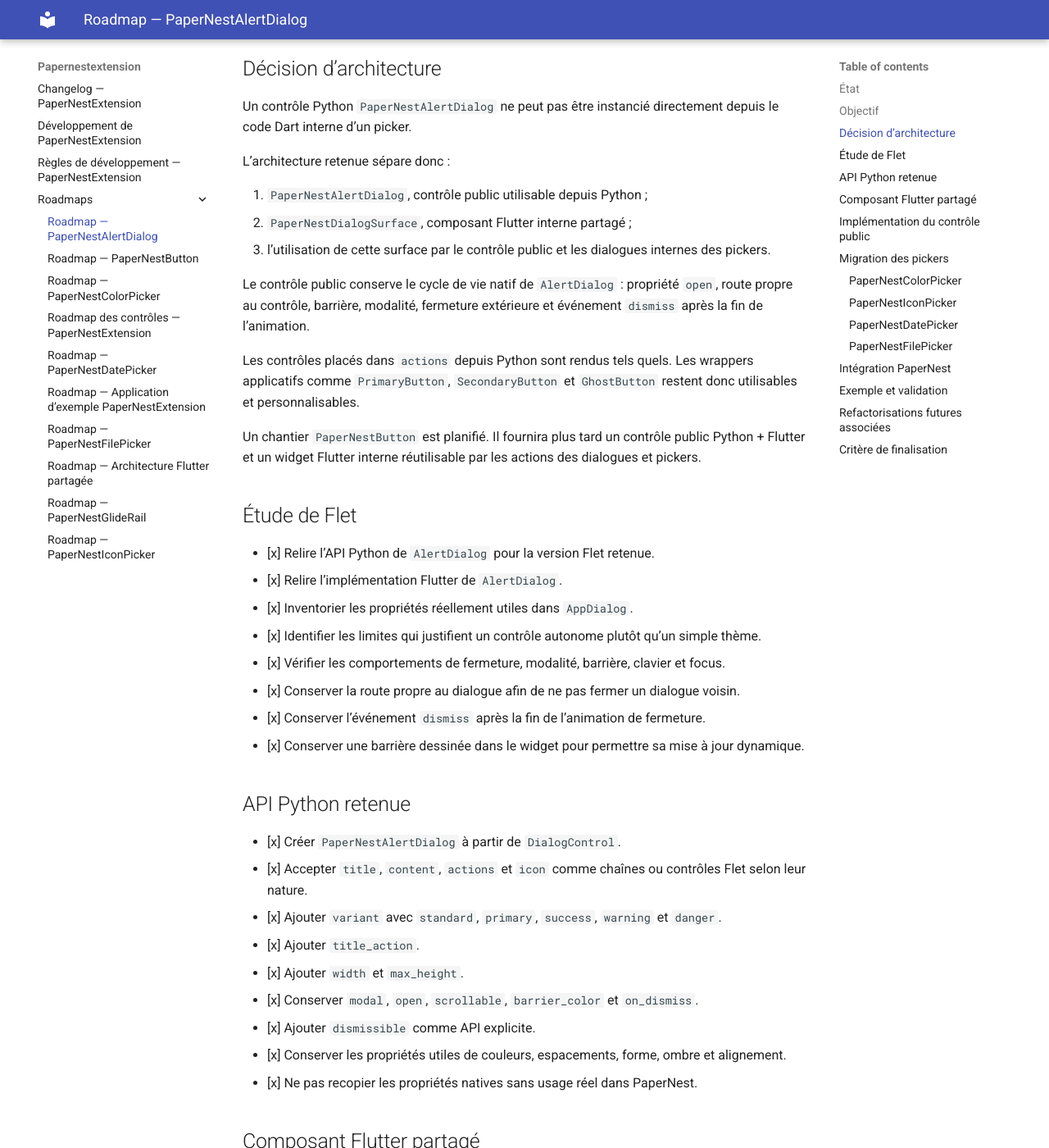
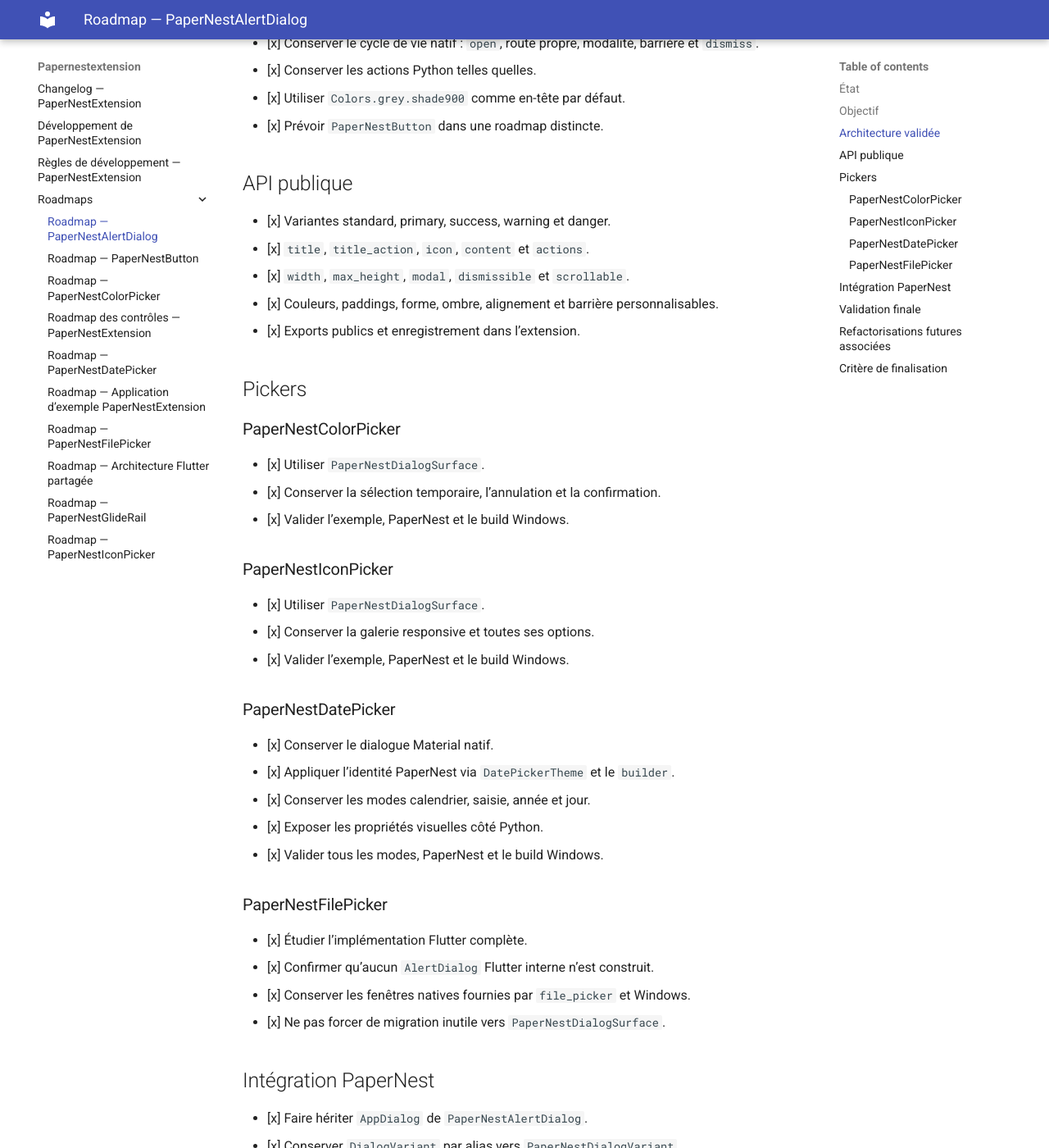
Before and after one commit to Drenae/PaperNestExtension, an MkDocs documentation site: the page built from docs/roadmaps/ROADMAP_ALERT_DIALOG.md, in a window 1280 px wide and 1400 px high, scrolled down 760 px. Shown: the whole window at 82% size. Built offline with MkDocs 1.6.1 and Material for MkDocs 9.7.7, drawn with Linux system fonts in a browser that asks for light colours; some of the changed text lies outside the part shown.

Commit message:
docs(roadmap): record picker validation and PaperNest integration

```diff
--- a/docs/roadmaps/ROADMAP_ALERT_DIALOG.md
+++ b/docs/roadmaps/ROADMAP_ALERT_DIALOG.md
@@ -2,13 +2,11 @@
 
 ## État
 
-Phase 3 officiellement ouverte.
+Phase 3 avancée.
 
-Les sources Python et Flutter de `AlertDialog` pour la version Flet retenue ont été fournies et étudiées. Le contrôle public, sa surface Flutter partagée, les exports et l’enregistrement dans l’extension sont créés.
+`PaperNestAlertDialog`, `PaperNestDialogSurface` et l’application d’exemple sont créés, compilés et validés sous Windows. Les migrations des ColorPicker, IconPicker et DatePicker sont également validées.
 
-La compilation Flutter, `flet run`, le build Windows et la page d’exemple ont été testés et validés. L’API publique est jugée complète et les actions fournies depuis Python restent entièrement personnalisables.
-
-`PaperNestColorPicker` et `PaperNestIconPicker` utilisent maintenant `PaperNestDialogSurface` et leurs migrations ont été testées et validées. `PaperNestDatePicker` conserve le dialogue Material natif, mais reçoit désormais l’identité PaperNest via le `builder` de `showDatePicker()` afin de préserver toutes ses fonctions.
+L’intégration de `AppDialog(PaperNestAlertDialog)` est maintenant implémentée dans PaperNest et attend sa validation applicative et son build Windows.
 
 ## Objectif
 
@@ -18,160 +16,78 @@ Créer un dialogue PaperNest réutilisable :
 - comme rendu Flutter partagé à l’intérieur des pickers ;
 - avec une identité visuelle cohérente dans PaperNest et PaperNestExtension.
 
-## Décision d’architecture
+## Architecture validée
 
-Un contrôle Python `PaperNestAlertDialog` ne peut pas être instancié directement depuis le code Dart interne d’un picker.
+- [x] Créer `PaperNestAlertDialog`, contrôle public Python.
+- [x] Créer `PaperNestDialogSurface`, surface Flutter interne partagée.
+- [x] Conserver le cycle de vie natif : `open`, route propre, modalité, barrière et `dismiss`.
+- [x] Conserver les actions Python telles quelles.
+- [x] Utiliser `Colors.grey.shade900` comme en-tête par défaut.
+- [x] Prévoir `PaperNestButton` dans une roadmap distincte.
 
-L’architecture retenue sépare donc :
+## API publique
 
-1. `PaperNestAlertDialog`, contrôle public utilisable depuis Python ;
-2. `PaperNestDialogSurface`, composant Flutter interne partagé ;
-3. l’utilisation de cette surface par le contrôle public et les dialogues internes des pickers.
+- [x] Variantes standard, primary, success, warning et danger.
+- [x] `title`, `title_action`, `icon`, `content` et `actions`.
+- [x] `width`, `max_height`, `modal`, `dismissible` et `scrollable`.
+- [x] Couleurs, paddings, forme, ombre, alignement et barrière personnalisables.
+- [x] Exports publics et enregistrement dans l’extension.
 
-Le contrôle public conserve le cycle de vie natif de `AlertDialog` : propriété `open`, route propre au contrôle, barrière, modalité, fermeture extérieure et événement `dismiss` après la fin de l’animation.
-
-Les contrôles placés dans `actions` depuis Python sont rendus tels quels. Les wrappers applicatifs comme `PrimaryButton`, `SecondaryButton` et `GhostButton` restent donc utilisables et personnalisables.
-
-Un chantier `PaperNestButton` est planifié. Il fournira plus tard un contrôle public Python + Flutter et un widget Flutter interne réutilisable par les actions des dialogues et pickers.
-
-## Étude de Flet
-
-- [x] Relire l’API Python de `AlertDialog` pour la version Flet retenue.
-- [x] Relire l’implémentation Flutter de `AlertDialog`.
-- [x] Inventorier les propriétés réellement utiles dans `AppDialog`.
-- [x] Identifier les limites qui justifient un contrôle autonome plutôt qu’un simple thème.
-- [x] Vérifier les comportements de fermeture, modalité, barrière, clavier et focus.
-- [x] Conserver la route propre au dialogue afin de ne pas fermer un dialogue voisin.
-- [x] Conserver l’événement `dismiss` après la fin de l’animation de fermeture.
-- [x] Conserver une barrière dessinée dans le widget pour permettre sa mise à jour dynamique.
-
-## API Python retenue
-
-- [x] Créer `PaperNestAlertDialog` à partir de `DialogControl`.
-- [x] Accepter `title`, `content`, `actions` et `icon` comme chaînes ou contrôles Flet selon leur nature.
-- [x] Ajouter `variant` avec `standard`, `primary`, `success`, `warning` et `danger`.
-- [x] Ajouter `title_action`.
-- [x] Ajouter `width` et `max_height`.
-- [x] Conserver `modal`, `open`, `scrollable`, `barrier_color` et `on_dismiss`.
-- [x] Ajouter `dismissible` comme API explicite.
-- [x] Conserver les propriétés utiles de couleurs, espacements, forme, ombre et alignement.
-- [x] Ne pas recopier les propriétés natives sans usage réel dans PaperNest.
-
-## Composant Flutter partagé
-
-- [x] Créer `PaperNestDialogSurface`.
-- [x] Construire l’en-tête sombre, l’icône, le titre et `title_action`.
-- [x] Utiliser `Colors.grey.shade900`, équivalent de `ft.Colors.GREY_900`, comme couleur d’en-tête par défaut.
-- [x] Centraliser les paddings, rayons, ombres, couleurs et variantes.
-- [x] Gérer une largeur contrainte et une hauteur maximale.
-- [x] Gérer un contenu scrollable sans faire défiler la barre d’actions.
-- [x] Gérer les petits écrans via `SafeArea` et des contraintes adaptées.
-- [x] Permettre aux pickers de fournir leur propre contenu et leurs propres actions.
-- [ ] Vérifier l’accessibilité et le libellé sémantique pendant les tests finaux.
-
-## Implémentation du contrôle public
-
-- [x] Créer le fichier Python du contrôle.
-- [x] Créer le widget Flutter du contrôle.
-- [x] Reprendre le cycle de vie robuste de `AlertDialogControl`.
-- [x] Importer `ControlInheritedNotifier` depuis le package Flet sans dupliquer le framework.
-- [x] Enregistrer le contrôle dans `Extension.createWidget()`.
-- [x] Exporter le contrôle depuis les API publiques de l’extension.
-- [x] Vérifier la compilation Flutter.
-- [x] Vérifier `flet run`.
-- [x] Vérifier le build Windows de l’application d’exemple.
-
-## Migration des pickers
+## Pickers
 
 ### PaperNestColorPicker
 
-- [x] Remplacer l’`AlertDialog` Flutter local par `PaperNestDialogSurface`.
-- [x] Conserver `MaterialPicker` et sa sélection temporaire.
-- [x] Conserver l’annulation sans modification.
-- [x] Conserver la confirmation et l’événement `change`.
-- [x] Conserver les textes personnalisables `picker_title`, `cancel_text` et `confirm_text`.
-- [x] Ne pas modifier le champ, les bordures, le focus ni l’API Python.
-- [x] Recompiler l’extension.
-- [x] Tester le ColorPicker dans l’application d’exemple.
-- [x] Tester le ColorPicker dans PaperNest.
-- [x] Valider le build Windows.
-- [x] Faire valider la migration par l’utilisateur.
+- [x] Utiliser `PaperNestDialogSurface`.
+- [x] Conserver la sélection temporaire, l’annulation et la confirmation.
+- [x] Valider l’exemple, PaperNest et le build Windows.
 
 ### PaperNestIconPicker
 
-- [x] Remplacer l’`AlertDialog` Flutter local par `PaperNestDialogSurface`.
-- [x] Conserver la galerie responsive et les options personnalisées.
-- [x] Conserver la sélection temporaire.
-- [x] Conserver l’annulation sans modification.
-- [x] Conserver la confirmation et l’événement `change`.
-- [x] Conserver `picker_title`, `picker_description`, `cancel_text` et `confirm_text`.
-- [x] Ne pas modifier le champ, ses bordures, son focus ni son API Python.
-- [x] Recompiler l’extension.
-- [x] Tester l’IconPicker dans l’application d’exemple.
-- [x] Tester l’IconPicker dans PaperNest.
-- [x] Valider le build Windows.
-- [x] Faire valider la migration par l’utilisateur.
+- [x] Utiliser `PaperNestDialogSurface`.
+- [x] Conserver la galerie responsive et toutes ses options.
+- [x] Valider l’exemple, PaperNest et le build Windows.
 
 ### PaperNestDatePicker
 
-- [x] Étudier le paramètre `builder` de `showDatePicker()`.
-- [x] Confirmer que `PaperNestDialogSurface` ne peut pas remplacer proprement le dialogue sans reconstruire le calendrier natif.
-- [x] Conserver le DatePicker Material natif.
-- [x] Injecter l’identité PaperNest via `DatePickerTheme` dans le `builder`.
+- [x] Conserver le dialogue Material natif.
+- [x] Appliquer l’identité PaperNest via `DatePickerTheme` et le `builder`.
 - [x] Conserver les modes calendrier, saisie, année et jour.
-- [x] Conserver la validation, la localisation française et `onDatePickerModeChange`.
-- [x] Exposer `picker_primary_color`, `picker_bgcolor`, `picker_header_bgcolor`, `picker_header_color` et `picker_border_radius` côté Python.
-- [ ] Recompiler l’extension.
-- [ ] Tester tous les modes du DatePicker dans l’application d’exemple.
-- [ ] Tester le DatePicker dans PaperNest.
-- [ ] Valider le build Windows.
-- [ ] Faire valider la migration par l’utilisateur.
+- [x] Exposer les propriétés visuelles côté Python.
+- [x] Valider tous les modes, PaperNest et le build Windows.
 
 ### PaperNestFilePicker
 
-- [ ] Étudier séparément le contrôle, dont l’interface principale n’est pas un dialogue classique.
-- [ ] Ne migrer que les éventuels dialogues internes pertinents.
+- [x] Étudier l’implémentation Flutter complète.
+- [x] Confirmer qu’aucun `AlertDialog` Flutter interne n’est construit.
+- [x] Conserver les fenêtres natives fournies par `file_picker` et Windows.
+- [x] Ne pas forcer de migration inutile vers `PaperNestDialogSurface`.
 
 ## Intégration PaperNest
 
-- [ ] Créer `AppDialog(PaperNestAlertDialog)`.
-- [ ] Reproduire les variantes actuelles de `dialogs.py`.
-- [ ] Migrer `ConfirmDialog`, `DangerDialog` et `FormDialog` sans régression.
-- [ ] Supprimer l’héritage direct de `ft.AlertDialog` après validation.
-- [ ] Valider tous les dialogues existants dans PaperNest.
+- [x] Faire hériter `AppDialog` de `PaperNestAlertDialog`.
+- [x] Conserver `DialogVariant` par alias vers `PaperNestDialogVariant`.
+- [x] Conserver `ConfirmDialog`, `DangerDialog` et `FormDialog`.
+- [x] Conserver les boutons PaperNest dans les actions.
+- [x] Supprimer la construction manuelle de l’en-tête et des palettes dans `dialogs.py`.
+- [ ] Tester tous les dialogues applicatifs.
+- [ ] Valider `flet run --recursive`.
+- [ ] Valider le build Windows de PaperNest.
+- [ ] Faire valider la migration par l’utilisateur.
 
-## Exemple et validation
+## Validation finale
 
-- [x] Créer une page `Dialogues` dans l’application d’exemple.
-- [x] Ajouter les cinq variantes à la page.
-- [x] Ajouter un exemple avec `title_action`.
-- [x] Ajouter un contenu long avec `scrollable` et `max_height`.
-- [x] Ajouter un dialogue modal non dismissible.
-- [x] Ajouter un dialogue fermable par clic extérieur.
-- [x] Tester visuellement toutes les variantes.
-- [x] Tester les contenus courts, longs et scrollables.
-- [x] Tester les actions personnalisées fournies depuis Python.
-- [x] Tester `title_action`.
-- [x] Tester la fermeture extérieure et le mode modal.
-- [x] Faire valider visuellement et fonctionnellement le contrôle public par l’utilisateur.
-- [ ] Tester les actions multiples et leur débordement sur petite largeur.
-- [ ] Tester explicitement Échap.
-- [ ] Tester plusieurs dialogues successifs et imbriqués.
-- [ ] Tester tous les pickers après migration.
-- [ ] Valider les builds Windows après les migrations des pickers et de PaperNest.
+- [x] Valider les variantes dans l’application d’exemple.
+- [x] Tester `title_action`, modalité, fermeture extérieure et contenu scrollable.
+- [x] Valider les trois pickers concernés après migration.
+- [ ] Tester plusieurs dialogues successifs et superposés dans PaperNest.
+- [ ] Vérifier l’accessibilité et le libellé sémantique.
+- [ ] Clôturer la roadmap après validation de PaperNest.
 
 ## Refactorisations futures associées
 
-La centralisation globale des fonctions Flutter partagées sera traitée dans :
-
 - `ROADMAP_FLUTTER_SHARED_COMPONENTS.md`
-
-Le futur contrôle public de bouton est suivi dans :
-
 - `ROADMAP_BUTTON.md`
-
-Ces chantiers ne doivent pas être mélangés à la migration actuelle des dialogues.
 
 ## Critère de finalisation
 
-Le chantier sera terminé lorsque le contrôle public et le composant Flutter partagé seront validés, que les pickers concernés utiliseront le même rendu et que `AppDialog` héritera de `PaperNestAlertDialog` sans régression dans PaperNest.
+Le chantier sera terminé lorsque tous les dialogues PaperNest auront été validés avec `AppDialog(PaperNestAlertDialog)` et que le build Windows fonctionnera sans régression.
```
